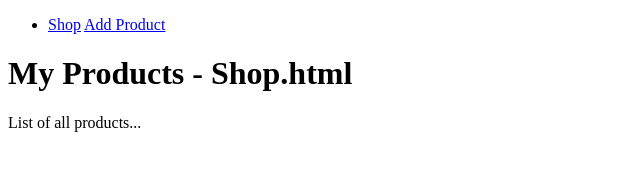
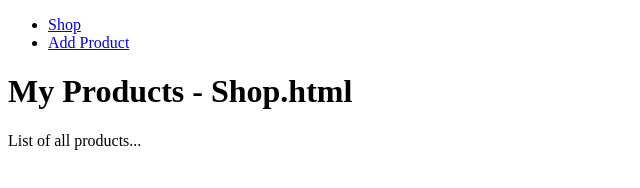
Before and after one commit to LiamJDesmond84/NodeJS-Express-App, a website: page views/shop.html in a window 1280 px wide. Shown: the whole page, without its empty margins (0-640 px from the left). Drawn offline with Linux system fonts and the light colour scheme.

Commit message:
Cleaning up code

```diff
--- a/views/shop.html
+++ b/views/shop.html
@@ -9,10 +9,10 @@
     <header>
         <nav>
             <ul>
-                <li>
-                    <a href="/">Shop</a>
-                    <a href="/admin/add-product">Add Product</a>
-                </li>
+
+                <li><a href="/">Shop</a></li>
+                <li><a href="/admin/add-product">Add Product</a></li>
+
             </ul>
         </nav>
     </header>
```
Also changed, not shown: views/add-product.html (+2 -4 lines).
